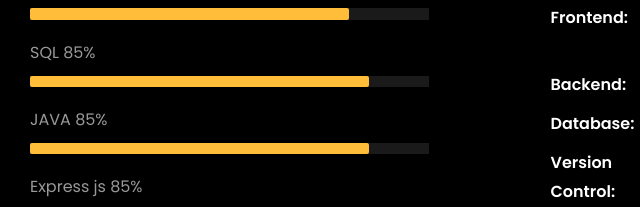
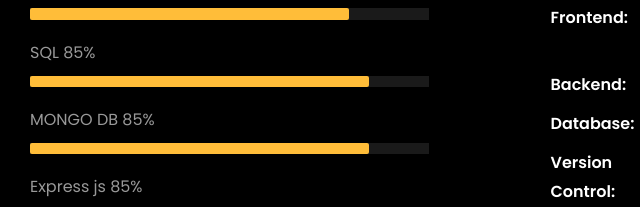
Before and after one commit to chhaya03/my_portfolio, a plain HTML site: page index.html in a window 1280 px wide. Shown: the part 1383-1590 px from the top of the page, 40-680 px from the left. Drawn offline with Linux system fonts and the light colour scheme; files whose address does not match are found by name.

Commit message:
Update index.html

```diff
--- a/index.html
+++ b/index.html
@@ -252,7 +252,7 @@
 											aria-valuemax="100"></div>
 									</div>
 
-									<span>JAVA</span> <span class="pull-right">85%</span>
+									<span>MONGO DB</span> <span class="pull-right">85%</span>
 									<div class="progress">
 										<div class="progress-bar" role="progressbar" style="width: 85%" aria-valuenow="85" aria-valuemin="0"
 											aria-valuemax="100"></div>
```
